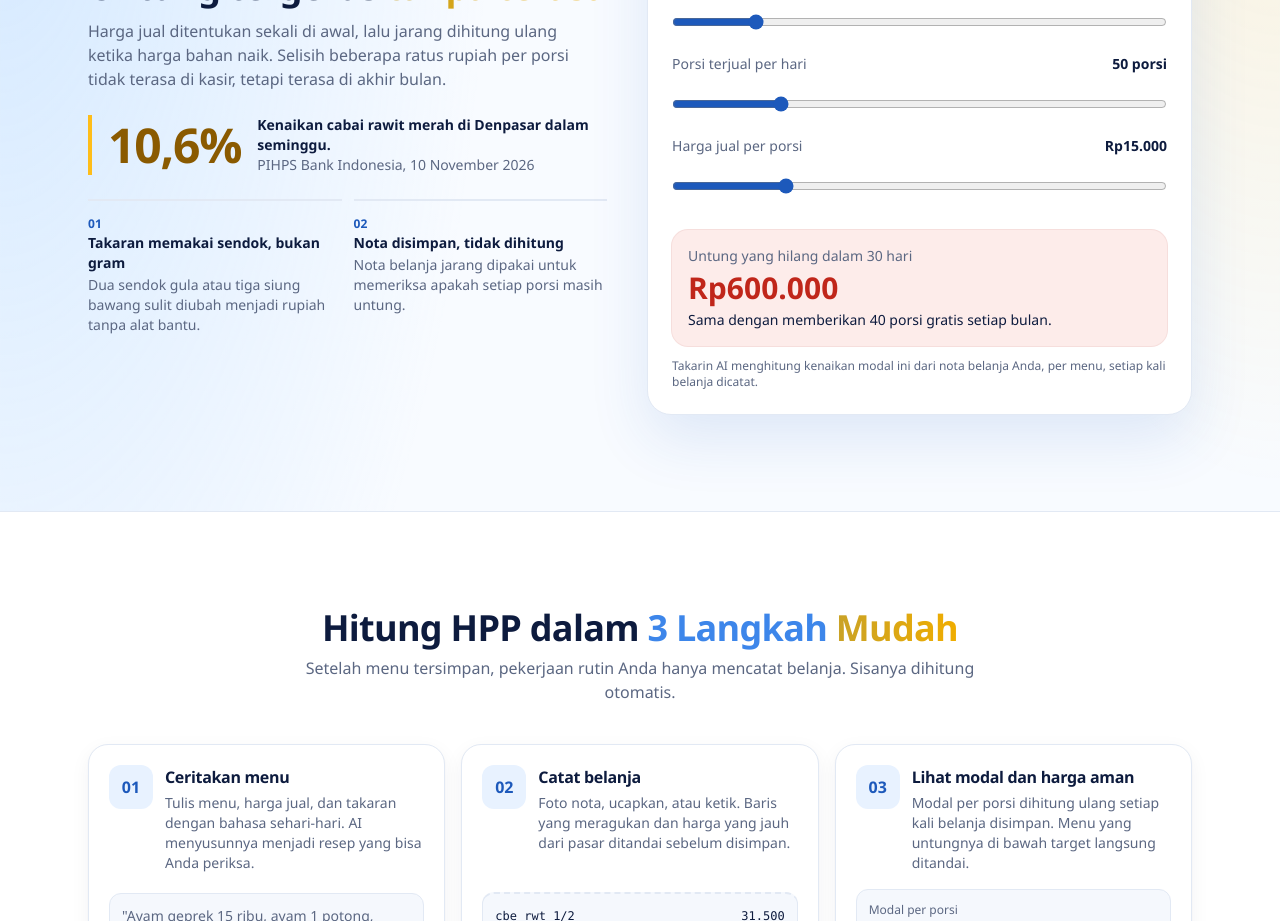
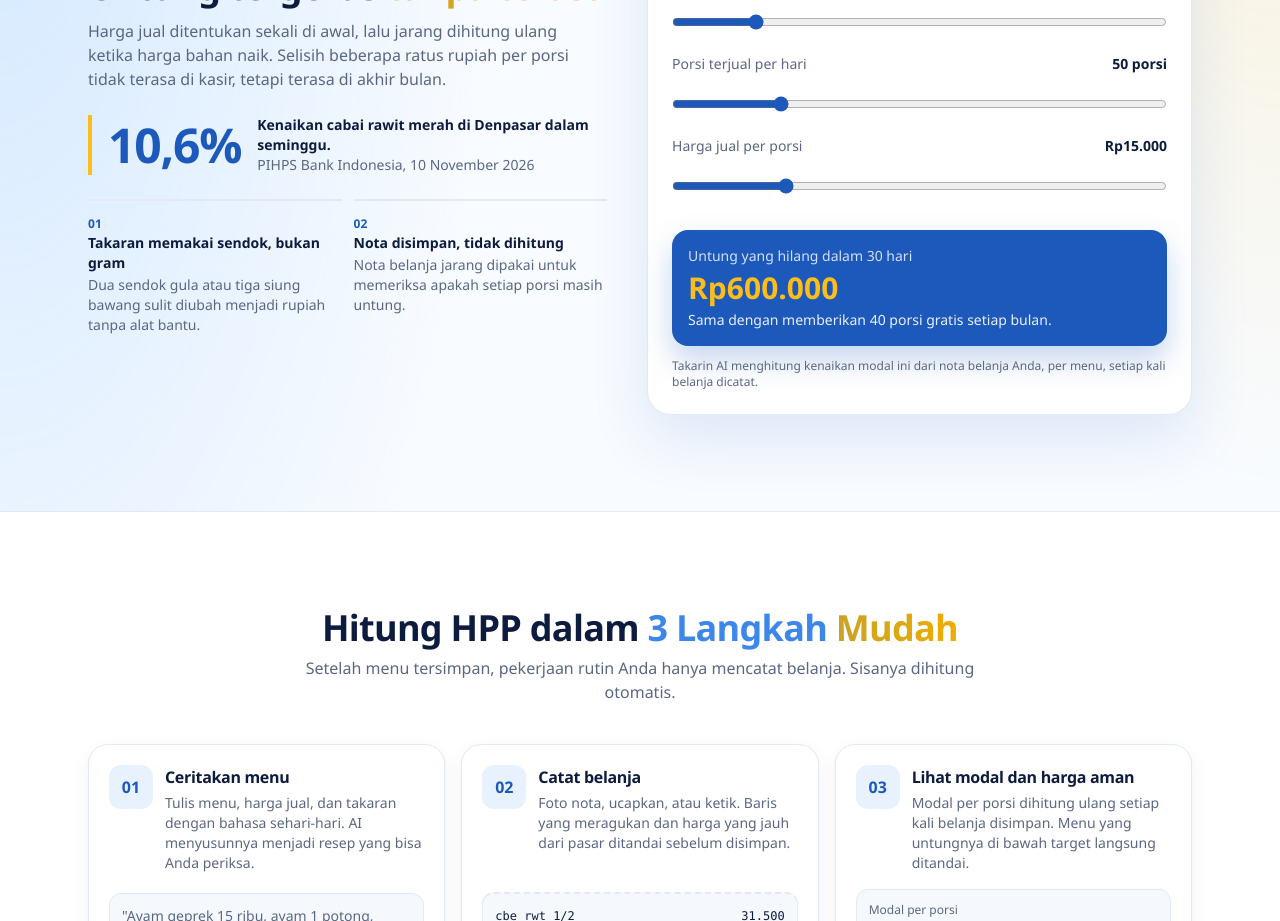
Before and after one commit to Ramadeva1101/TAKARIN_AI, a React (Vite) app in the folder client/: page / in a window 1280 px wide. Shown: the part 1100-2021 px from the top of the page. Built offline with nearby package versions, Linux system fonts and the light colour scheme.

Commit message:
style: warna section Masalah selaras warna merek

```diff
--- a/client/src/pages/Publik.jsx
+++ b/client/src/pages/Publik.jsx
@@ -174,10 +174,10 @@ function Kebocoran() {
         {geser('Porsi terjual per hari', porsi, setPorsi, 10, 200, 5, `${porsi} porsi`)}
         {geser('Harga jual per porsi', harga, setHarga, 5000, 50000, 500, rp(harga))}
       </div>
-      <div className="mt-4 rounded-2xl bg-rugi-muda p-4 ring-1 ring-rugi/15" aria-live="polite">
-        <p className="text-sm text-redup">Untung yang hilang dalam 30 hari</p>
-        <p className="angka mt-1 text-3xl font-extrabold text-rugi">{rp(bulan)}</p>
-        <p className="angka mt-1 text-sm text-tinta">Sama dengan memberikan {setara} porsi gratis setiap bulan.</p>
+      <div className="mt-4 rounded-2xl bg-biru p-4 text-white shadow-[0_14px_30px_rgb(29_89_187/0.25)]" aria-live="polite">
+        <p className="text-sm text-white/80">Untung yang hilang dalam 30 hari</p>
+        <p className="angka mt-1 text-3xl font-extrabold text-kuning">{rp(bulan)}</p>
+        <p className="angka mt-1 text-sm text-white/90">Sama dengan memberikan {setara} porsi gratis setiap bulan.</p>
       </div>
       <p className="mt-3 text-xs text-redup">Takarin AI menghitung kenaikan modal ini dari nota belanja Anda, per menu, setiap kali belanja dicatat.</p>
     </div>
@@ -296,7 +296,7 @@ export function Beranda() {
               Harga jual ditentukan sekali di awal, lalu jarang dihitung ulang ketika harga bahan naik. Selisih beberapa ratus rupiah per porsi tidak terasa di kasir, tetapi terasa di akhir bulan.
             </p>
             <figure className="mt-6 flex items-center gap-4 border-l-4 border-kuning pl-4">
-              <p className="angka text-5xl font-extrabold tracking-tight text-kuning-tua">10,6%</p>
+              <p className="angka text-5xl font-extrabold tracking-tight text-biru">10,6%</p>
               <figcaption className="text-sm">
                 <span className="font-semibold">Kenaikan cabai rawit merah di Denpasar dalam seminggu.</span>
                 <span className="block text-redup">PIHPS Bank Indonesia, 10 November 2026</span>
```
